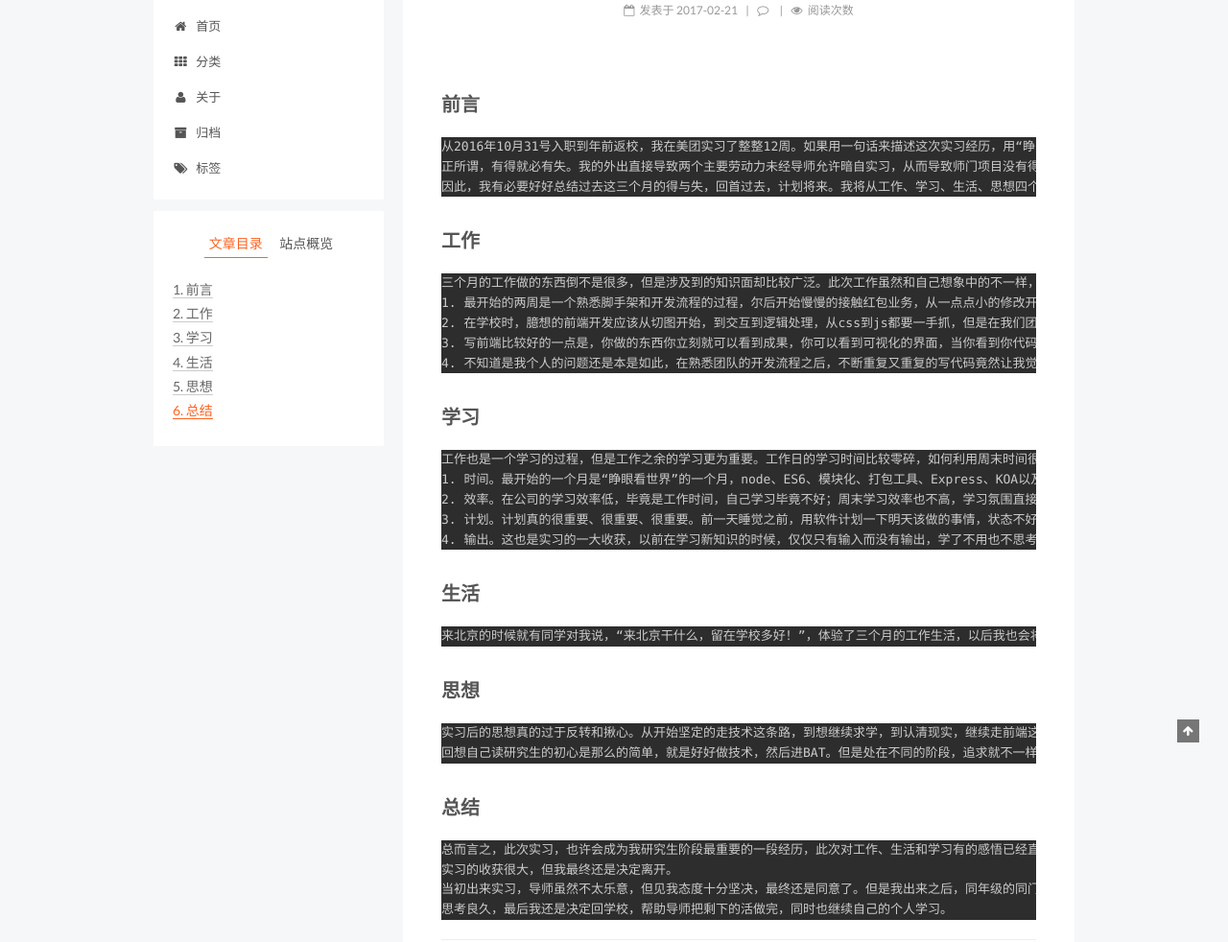
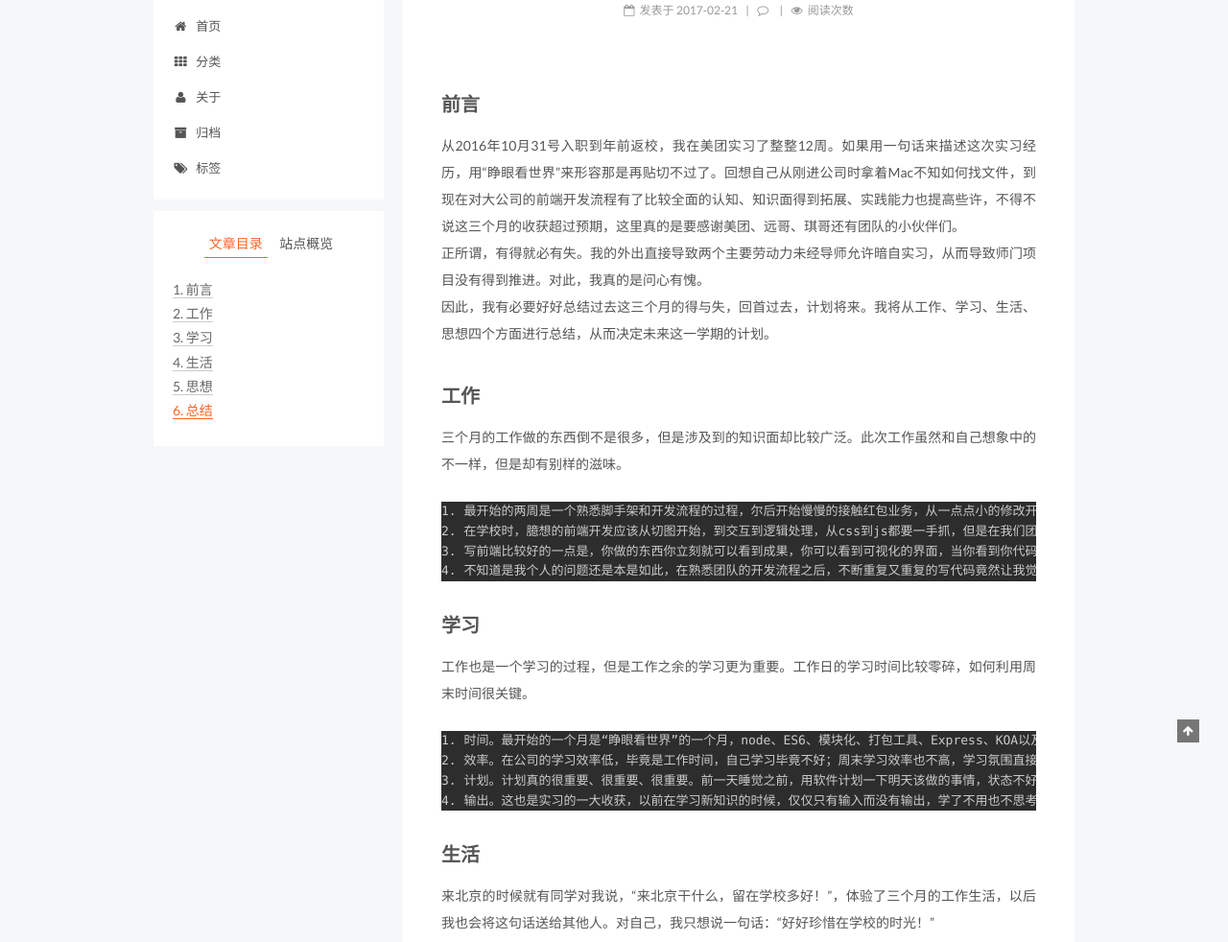
Before and after one commit to HarderK/harderk.github.io, a plain HTML site: page 2017/02/21/2017-02-21-美团实习总结/index.html in a window 1280 px wide. Shown: the part 126-1108 px from the top of the page at 96% size. Drawn offline with Linux system fonts and the light colour scheme; a script that the page names is missing.

Commit message:
Site updated at 2017-02-21 19:13:03

```diff
--- a/2017/02/21/2017-02-21-美团实习总结/index.html
+++ b/2017/02/21/2017-02-21-美团实习总结/index.html
@@ -87,19 +87,16 @@
 
 
 
-<meta name="description" content="前言从2016年10月31号入职到年前返校，我在美团实习了整整12周。如果用一句话来描述这次实习经历，用“睁眼看世界”来形容那是再贴切不过了。回想自己从刚进公司时拿着Mac不知如何找文件，到现在对大公司的前端开发流程有了比较全面的认知、知识面得到拓展、实践能力也提高些许，不得不说这三个月的收获超过预期，这里真的是要感谢美团、远哥、琪哥还有团队的小伙伴们。
-正所谓，有得就必有失。我的外出直接导致两个">
+<meta name="description" content="前言从2016年10月31号入职到年前返校，我在美团实习了整整12周。如果用一句话来描述这次实习经历，用“睁眼看世界”来形容那是再贴切不过了。回想自己从刚进公司时拿着Mac不知如何找文件，到现在对大公司的前端开发流程有了比较全面的认知、知识面得到拓展、实践能力也提高些许，不得不说这三个月的收获超过预期，这里真的是要感谢美团、远哥、琪哥还有团队的小伙伴们。正所谓，有得就必有失。我的外出直接导致两个主">
 <meta property="og:type" content="article">
 <meta property="og:title" content="2017-02-21-美团实习总结">
 <meta property="og:url" content="http://harderk.github.io/2017/02/21/2017-02-21-美团实习总结/index.html">
 <meta property="og:site_name" content="HarderK的雜貨店">
-<meta property="og:description" content="前言从2016年10月31号入职到年前返校，我在美团实习了整整12周。如果用一句话来描述这次实习经历，用“睁眼看世界”来形容那是再贴切不过了。回想自己从刚进公司时拿着Mac不知如何找文件，到现在对大公司的前端开发流程有了比较全面的认知、知识面得到拓展、实践能力也提高些许，不得不说这三个月的收获超过预期，这里真的是要感谢美团、远哥、琪哥还有团队的小伙伴们。
-正所谓，有得就必有失。我的外出直接导致两个">
-<meta property="og:updated_time" content="2017-02-21T10:59:04.039Z">
+<meta property="og:description" content="前言从2016年10月31号入职到年前返校，我在美团实习了整整12周。如果用一句话来描述这次实习经历，用“睁眼看世界”来形容那是再贴切不过了。回想自己从刚进公司时拿着Mac不知如何找文件，到现在对大公司的前端开发流程有了比较全面的认知、知识面得到拓展、实践能力也提高些许，不得不说这三个月的收获超过预期，这里真的是要感谢美团、远哥、琪哥还有团队的小伙伴们。正所谓，有得就必有失。我的外出直接导致两个主">
+<meta property="og:updated_time" content="2017-02-21T11:12:25.949Z">
 <meta name="twitter:card" content="summary">
 <meta name="twitter:title" content="2017-02-21-美团实习总结">
-<meta name="twitter:description" content="前言从2016年10月31号入职到年前返校，我在美团实习了整整12周。如果用一句话来描述这次实习经历，用“睁眼看世界”来形容那是再贴切不过了。回想自己从刚进公司时拿着Mac不知如何找文件，到现在对大公司的前端开发流程有了比较全面的认知、知识面得到拓展、实践能力也提高些许，不得不说这三个月的收获超过预期，这里真的是要感谢美团、远哥、琪哥还有团队的小伙伴们。
-正所谓，有得就必有失。我的外出直接导致两个">
+<meta name="twitter:description" content="前言从2016年10月31号入职到年前返校，我在美团实习了整整12周。如果用一句话来描述这次实习经历，用“睁眼看世界”来形容那是再贴切不过了。回想自己从刚进公司时拿着Mac不知如何找文件，到现在对大公司的前端开发流程有了比较全面的认知、知识面得到拓展、实践能力也提高些许，不得不说这三个月的收获超过预期，这里真的是要感谢美团、远哥、琪哥还有团队的小伙伴们。正所谓，有得就必有失。我的外出直接导致两个主">
 
 
 
@@ -368,27 +365,21 @@
 
 
 
-        <h2 id="前言"><a href="#前言" class="headerlink" title="前言"></a>前言</h2><pre><code>从2016年10月31号入职到年前返校，我在美团实习了整整12周。如果用一句话来描述这次实习经历，用“睁眼看世界”来形容那是再贴切不过了。回想自己从刚进公司时拿着Mac不知如何找文件，到现在对大公司的前端开发流程有了比较全面的认知、知识面得到拓展、实践能力也提高些许，不得不说这三个月的收获超过预期，这里真的是要感谢美团、远哥、琪哥还有团队的小伙伴们。
-正所谓，有得就必有失。我的外出直接导致两个主要劳动力未经导师允许暗自实习，从而导致师门项目没有得到推进。对此，我真的是问心有愧。
-因此，我有必要好好总结过去这三个月的得与失，回首过去，计划将来。我将从工作、学习、生活、思想四个方面进行总结，从而决定未来这一学期的计划。
-</code></pre><h2 id="工作"><a href="#工作" class="headerlink" title="工作"></a>工作</h2><pre><code>三个月的工作做的东西倒不是很多，但是涉及到的知识面却比较广泛。此次工作虽然和自己想象中的不一样，但是却有别样的滋味。
-1. 最开始的两周是一个熟悉脚手架和开发流程的过程，尔后开始慢慢的接触红包业务，从一点点小的修改开始，慢慢熟悉node层，服务器端渲染，前端渲染。一步步的积累经验之后，开始自己做一个新需求，比如红包项目中的集点活动。从中我也尽量避免使用UI框架，给自己创造机会多手写CSS。比较闲的时候也会自己尝试写一点小东西，比如日期格式化函数、React联动选择的组件。利用React完成了一个新需求（广告投放管理）算是一件比较高兴的事情，实习期间花了比较多的时间来看React全家桶，虽然没有找到机会应用Redux，但是能用实践React已经感到很高兴了。
+        <h2 id="前言"><a href="#前言" class="headerlink" title="前言"></a>前言</h2><p>从2016年10月31号入职到年前返校，我在美团实习了整整12周。如果用一句话来描述这次实习经历，用“睁眼看世界”来形容那是再贴切不过了。回想自己从刚进公司时拿着Mac不知如何找文件，到现在对大公司的前端开发流程有了比较全面的认知、知识面得到拓展、实践能力也提高些许，不得不说这三个月的收获超过预期，这里真的是要感谢美团、远哥、琪哥还有团队的小伙伴们。<br>正所谓，有得就必有失。我的外出直接导致两个主要劳动力未经导师允许暗自实习，从而导致师门项目没有得到推进。对此，我真的是问心有愧。<br>因此，我有必要好好总结过去这三个月的得与失，回首过去，计划将来。我将从工作、学习、生活、思想四个方面进行总结，从而决定未来这一学期的计划。</p>
+<h2 id="工作"><a href="#工作" class="headerlink" title="工作"></a>工作</h2><p>三个月的工作做的东西倒不是很多，但是涉及到的知识面却比较广泛。此次工作虽然和自己想象中的不一样，但是却有别样的滋味。</p>
+<pre><code>1. 最开始的两周是一个熟悉脚手架和开发流程的过程，尔后开始慢慢的接触红包业务，从一点点小的修改开始，慢慢熟悉node层，服务器端渲染，前端渲染。一步步的积累经验之后，开始自己做一个新需求，比如红包项目中的集点活动。从中我也尽量避免使用UI框架，给自己创造机会多手写CSS。比较闲的时候也会自己尝试写一点小东西，比如日期格式化函数、React联动选择的组件。利用React完成了一个新需求（广告投放管理）算是一件比较高兴的事情，实习期间花了比较多的时间来看React全家桶，虽然没有找到机会应用Redux，但是能用实践React已经感到很高兴了。
 2. 在学校时，臆想的前端开发应该从切图开始，到交互到逻辑处理，从css到js都要一手抓，但是在我们团队，大家似乎都比较重视js、node这一块的内容，css的编写较少。我一直感觉真正细究css，那花的时间比写逻辑花的时间都会多，所以侧重js逻辑这块倒是出乎意料的对我胃口。
 3. 写前端比较好的一点是，你做的东西你立刻就可以看到成果，你可以看到可视化的界面，当你看到你代码一点点的累积，你的作品一点点的呈现在你的面前，你可以感受到你的付出。我最初开始写PHP，做各种逻辑处理，但是没有一个合适的界面可以量化你的成果，会让人怀疑我到底做了多少工作，我做的工作到底有没有用。包括你做出的东西给别人看，别人看到的就是你这个作品巨丑，完全不会关注你做这个东西背后的逻辑。相信很多写后端的人被别人评价过，能不能把界面再做好看一点（这番话对后端来说真是巨大的打击）。
 4. 不知道是我个人的问题还是本是如此，在熟悉团队的开发流程之后，不断重复又重复的写代码竟然让我觉得有一点无趣，如果不应用新的技术栈，实在是没有继续写代码的动力。
-</code></pre><h2 id="学习"><a href="#学习" class="headerlink" title="学习"></a>学习</h2><pre><code>工作也是一个学习的过程，但是工作之余的学习更为重要。工作日的学习时间比较零碎，如何利用周末时间很关键。
-1. 时间。最开始的一个月是“睁眼看世界”的一个月，node、ES6、模块化、打包工具、Express、KOA以及各种前端MV*框架，各种技术让我仿佛发现了新大陆一般，直接把我从旧时代带到了新世界。发现新大陆那也只是发现而已，重要的还是如何吸收这些知识。所以最开始的一个月，周末的时间几乎都在家学习这些新知识。但是到越到后面就越感觉到累，周末花的时间也越来越少。
+</code></pre><h2 id="学习"><a href="#学习" class="headerlink" title="学习"></a>学习</h2><p>工作也是一个学习的过程，但是工作之余的学习更为重要。工作日的学习时间比较零碎，如何利用周末时间很关键。</p>
+<pre><code>1. 时间。最开始的一个月是“睁眼看世界”的一个月，node、ES6、模块化、打包工具、Express、KOA以及各种前端MV*框架，各种技术让我仿佛发现了新大陆一般，直接把我从旧时代带到了新世界。发现新大陆那也只是发现而已，重要的还是如何吸收这些知识。所以最开始的一个月，周末的时间几乎都在家学习这些新知识。但是到越到后面就越感觉到累，周末花的时间也越来越少。
 2. 效率。在公司的学习效率低，毕竟是工作时间，自己学习毕竟不好；周末学习效率也不高，学习氛围直接影响学习效率。
 3. 计划。计划真的很重要、很重要、很重要。前一天睡觉之前，用软件计划一下明天该做的事情，状态不好的时候可以利用番茄时间来学习。
 4. 输出。这也是实习的一大收获，以前在学习新知识的时候，仅仅只有输入而没有输出，学了不用也不思考，一段时间就会忘记。因此，在今后的学习中，有应用场景一定要应用一番，找不到应用场景也应该做个总结，可以是做一个分享，也可以是写一篇博客。
-</code></pre><h2 id="生活"><a href="#生活" class="headerlink" title="生活"></a>生活</h2><pre><code>来北京的时候就有同学对我说，“来北京干什么，留在学校多好！”，体验了三个月的工作生活，以后我也会将这句话送给其他人。对自己，我只想说一句话：“好好珍惜在学校的时光！”
-</code></pre><h2 id="思想"><a href="#思想" class="headerlink" title="思想"></a>思想</h2><pre><code>实习后的思想真的过于反转和揪心。从开始坚定的走技术这条路，到想继续求学，到认清现实，继续走前端这条路，一步步都是一个彻彻底底的否定以前的大转变。
-回想自己读研究生的初心是那么的简单，就是好好做技术，然后进BAT。但是处在不同的阶段，追求就不一样了。出来实习后，对工作和上班后的生活也有了初体验，由此，对于职业选择，想法也出现了几次转变。第一次思想的转变出现在实习两个月后，那时只觉得前端的格局太小，这种生活也不是自己想要的，因此，一度近乎决定回学校去做数据分析和数据挖掘方向（刚进学校没有选这个方向就是因为已经学了一段时间的前端，舍不得放下），最后，在和其他同学聊了一番之后才决定再坚持一下，也许我会看到不同的东西；第二次思想转变是实习快三个月的时候，这次只是觉得我比较喜欢学校图书馆的这种环境，因此可以考虑一下回去读个博，但太多的客观条件不允许，这个想法也只能是想想罢了；最后一次思想的转变是在回学校之后，想了很多，也想的很远：的确，学校的生活是我想要的，但是现实是现阶段前端才是最适合我的方向，先找一个大的平台去见识更多的东西，也许我会看到感兴趣的东西，工作一两年后，而如果那时我还是觉得想留在学校，那么就辞职踏踏实实的考个博或者去国外读个双硕士。
-</code></pre><h2 id="总结"><a href="#总结" class="headerlink" title="总结"></a>总结</h2><pre><code>总而言之，此次实习，也许会成为我研究生阶段最重要的一段经历，此次对工作、生活和学习有的感悟已经直接影响到了我对未来的决策。同时，我也了解了自己的能力，坚定了走前端的信念，对下一阶段的学习也有了明确的目标。
-实习的收获很大，但我最终还是决定离开。
-当初出来实习，导师虽然不太乐意，但见我态度十分坚决，最终还是同意了。但是我出来之后，同年级的同门也似乎受到影响，师门项目一学期没有得到推进，这太出乎我的意料。而导师即将退休，我们不把剩下的一个项目做完，那么这个项目估计就很难结项了，一想到这些，就觉得我作为一个学生没有做好自己的本职工作，愧对导师。
-思考良久，最后我还是决定回学校，帮助导师把剩下的活做完，同时也继续自己的个人学习。
-</code></pre>
+</code></pre><h2 id="生活"><a href="#生活" class="headerlink" title="生活"></a>生活</h2><p>来北京的时候就有同学对我说，“来北京干什么，留在学校多好！”，体验了三个月的工作生活，以后我也会将这句话送给其他人。对自己，我只想说一句话：“好好珍惜在学校的时光！”</p>
+<h2 id="思想"><a href="#思想" class="headerlink" title="思想"></a>思想</h2><p>实习后的思想真的过于反转和揪心。从开始坚定的走技术这条路，到想继续求学，到认清现实，继续走前端这条路，一步步都是一个彻彻底底的否定以前的大转变。<br>回想自己读研究生的初心是那么的简单，就是好好做技术，然后进BAT。但是处在不同的阶段，追求就不一样了。出来实习后，对工作和上班后的生活也有了初体验，由此，对于职业选择，想法也出现了几次转变。第一次思想的转变出现在实习两个月后，那时只觉得前端的格局太小，这种生活也不是自己想要的，因此，一度近乎决定回学校去做数据分析和数据挖掘方向（刚进学校没有选这个方向就是因为已经学了一段时间的前端，舍不得放下），最后，在和其他同学聊了一番之后才决定再坚持一下，也许我会看到不同的东西；第二次思想转变是实习快三个月的时候，这次只是觉得我比较喜欢学校图书馆的这种环境，因此可以考虑一下回去读个博，但太多的客观条件不允许，这个想法也只能是想想罢了；最后一次思想的转变是在回学校之后，想了很多，也想的很远：的确，学校的生活是我想要的，但是现实是现阶段前端才是最适合我的方向，先找一个大的平台去见识更多的东西，也许我会看到感兴趣的东西，工作一两年后，而如果那时我还是觉得想留在学校，那么就辞职踏踏实实的考个博或者去国外读个双硕士。</p>
+<h2 id="总结"><a href="#总结" class="headerlink" title="总结"></a>总结</h2><p>总而言之，此次实习，也许会成为我研究生阶段最重要的一段经历，此次对工作、生活和学习有的感悟已经直接影响到了我对未来的决策。同时，我也了解了自己的能力，坚定了走前端的信念，对下一阶段的学习也有了明确的目标。<br>实习的收获很大，但我最终还是决定离开。<br>当初出来实习，导师虽然不太乐意，但见我态度十分坚决，最终还是同意了。但是我出来之后，同年级的同门也似乎受到影响，师门项目一学期没有得到推进，这太出乎我的意料。而导师即将退休，我们不把剩下的一个项目做完，那么这个项目估计就很难结项了，一想到这些，就觉得我作为一个学生没有做好自己的本职工作，愧对导师。<br>思考良久，最后我还是决定回学校，帮助导师把剩下的活做完，同时也继续自己的个人学习。</p>
+
 
     </div>
 
--- a/css/main.css
+++ b/css/main.css
@@ -1701,7 +1701,7 @@ pre .javascript .function {
   width: 4px;
   height: 4px;
   border-radius: 50%;
-  background: #ffd1f0;
+  background: #fffe0d;
 }
 .links-of-blogroll {
   font-size: 13px;
```
Also changed, not shown: index.html (+9 -15 lines).
